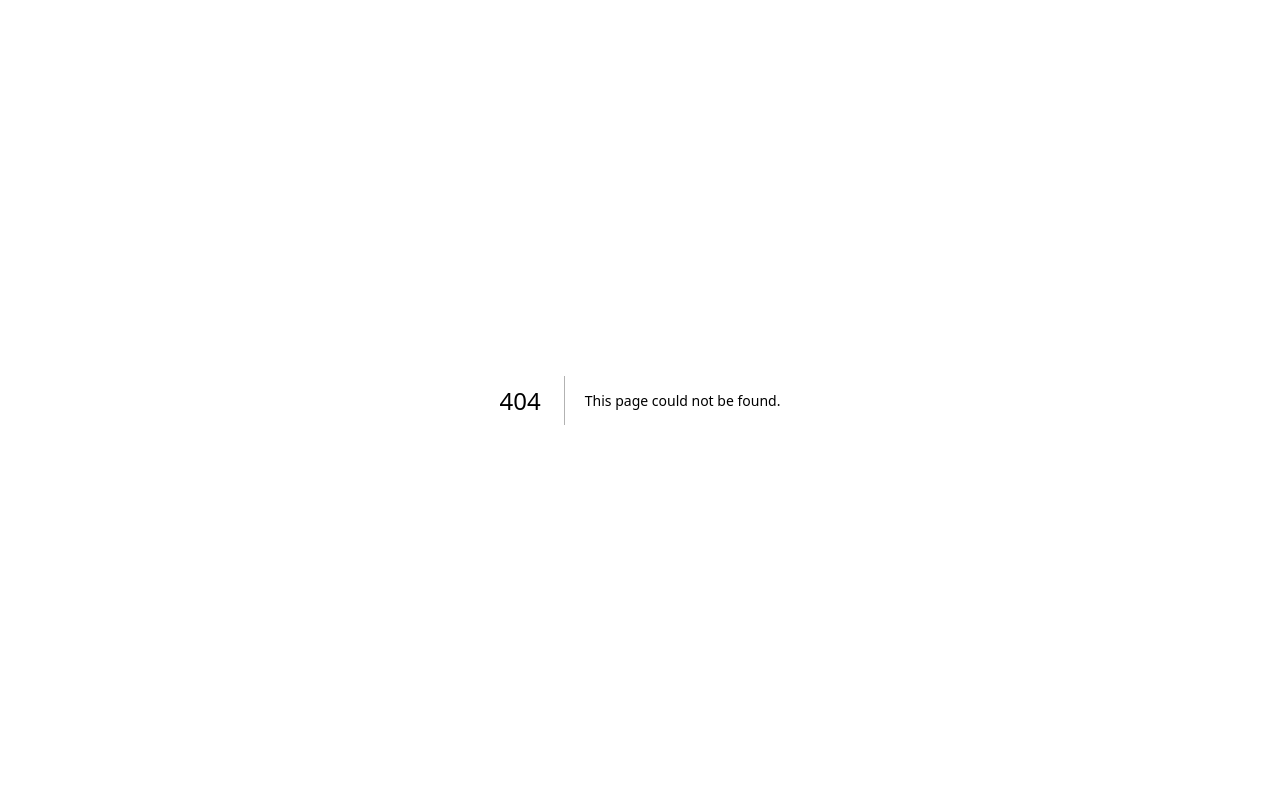
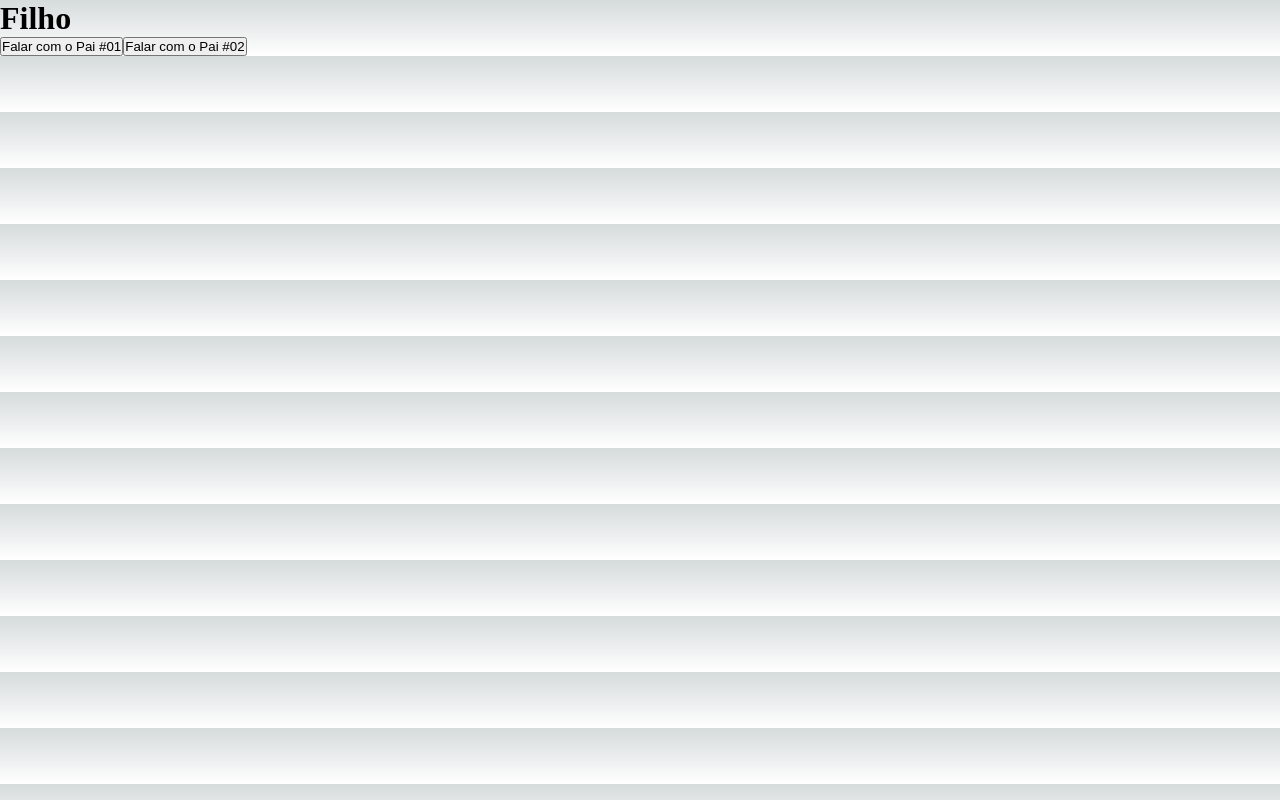
Before and after one commit to luucasor/exerciciosnextjs, a Next.js app: page /comunicacao/indireta1 in a window 1280 px wide. Before the commit this address had no page. Built offline with nearby package versions, Linux system fonts and the light colour scheme.

Commit message:
Exemplo1 comunicação indireta

```diff
--- /dev/null
+++ b/components/indireta1/Filho.jsx
@@ -0,0 +1,10 @@
+export default function Filho(props) {
+    console.log(props)
+    return (
+        <div>
+            <h1>Filho</h1>
+            <button onClick={props.funcao}>Falar com o Pai #01</button>
+            <button onClick={() => props.funcao("Passei no ENEM", "Uhuuuuu", 10)}>Falar com o Pai #02</button>
+        </div>
+    )
+}
--- /dev/null
+++ b/components/indireta1/Pai.jsx
@@ -0,0 +1,14 @@
+import Filho from "./Filho";
+
+export default function Pai(props) {
+
+    function falarComigo(param1, param2, param3){
+        console.log(param1, param2, param3)
+    }
+
+    return (
+        <div>
+            <Filho funcao={falarComigo}/>
+        </div>
+    )
+}
--- /dev/null
+++ b/pages/comunicacao/indireta1.jsx
@@ -0,0 +1,9 @@
+import Pai from "../../components/indireta1/Pai";
+
+export default function indireta1() {
+    return (
+        <div>
+            <Pai />
+        </div>
+    )
+}
```
